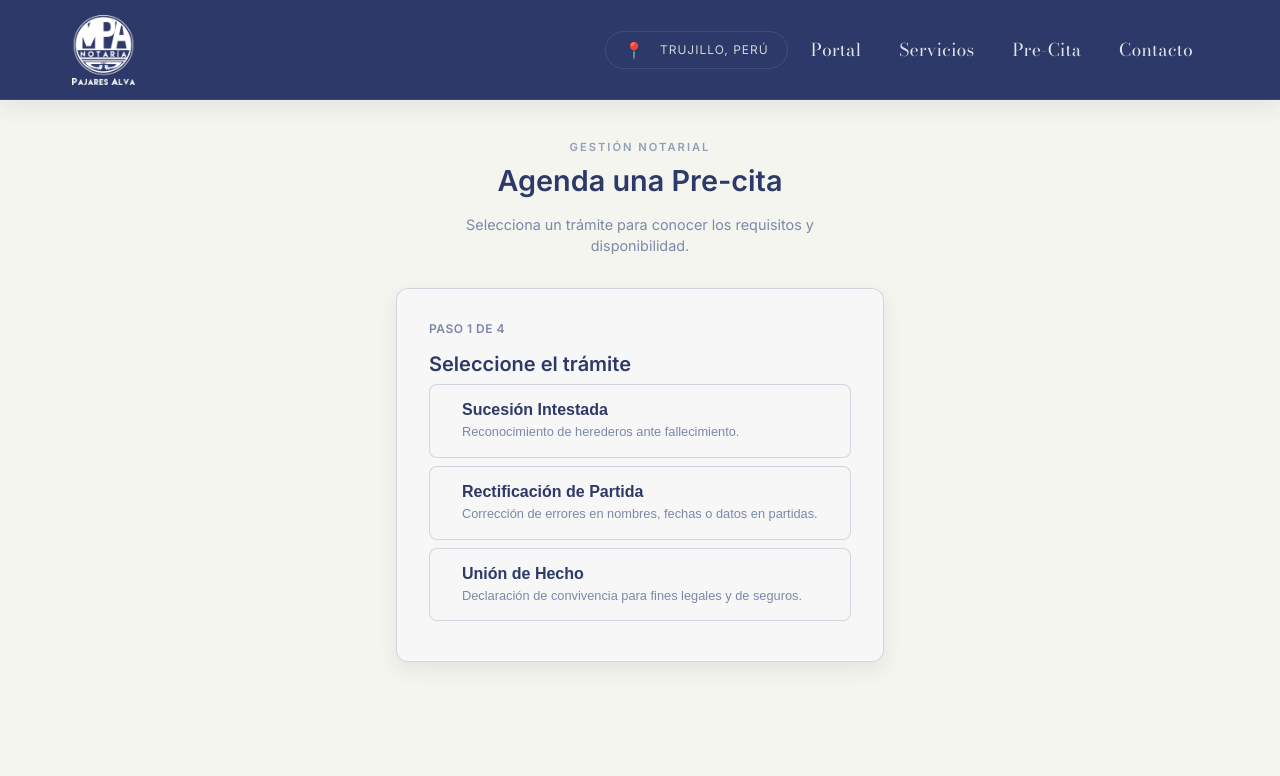
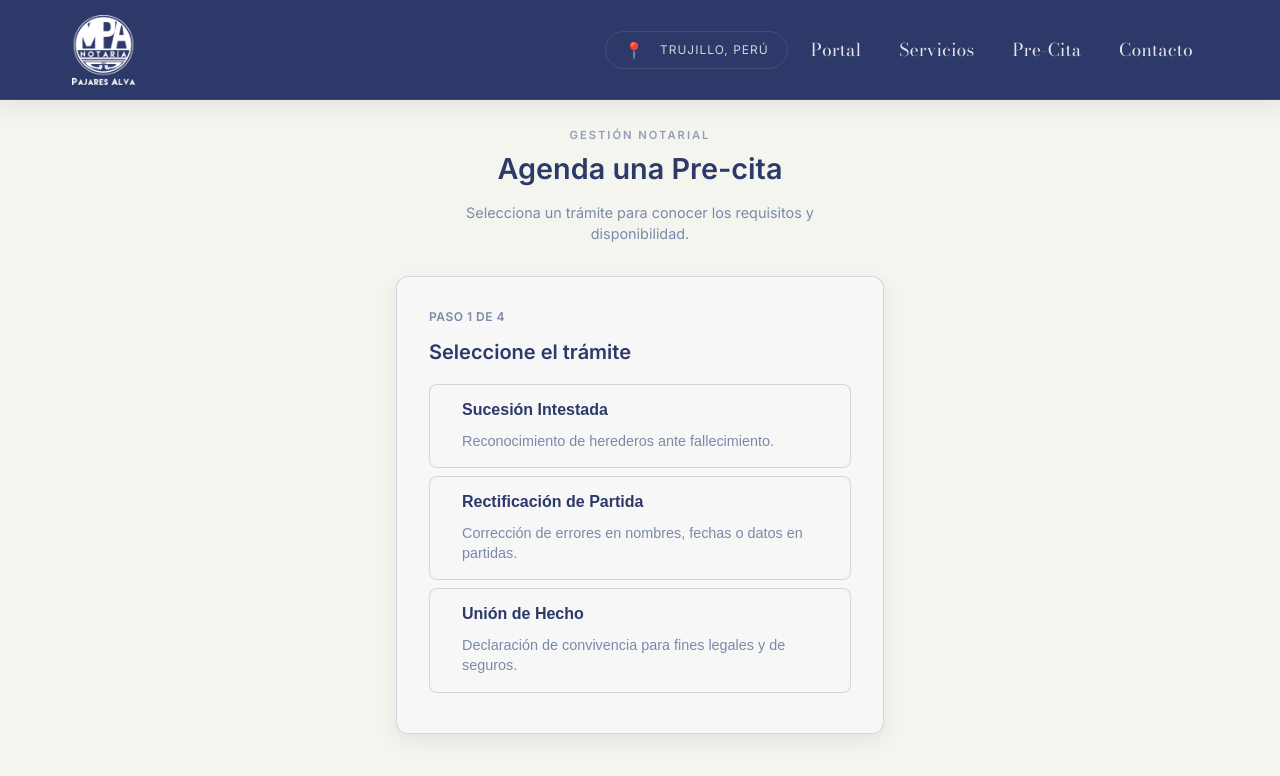
Before and after one commit to radiocat-fanzine/notaria-pajares-alva, a React (Vite) app: page / in a window 1280 px wide. Shown: the top 776 px of the page. Built offline with nearby package versions, Linux system fonts and the light colour scheme; no server answers.

Commit message:
css precita 5

```diff
--- a/src/styles/PreCita.css
+++ b/src/styles/PreCita.css
@@ -8,7 +8,7 @@
     flex-direction: column;
     align-items: center;
     background-color: var(--color-surface);
-    padding-top: 20px;
+    padding-top: var(--space-sm);
 }
 
 .bg-overlay {
@@ -108,11 +108,12 @@
     font-weight: 700;
     color: var(--color-primary);
     font-size: 1rem;
+    padding-bottom: var(--space-sm);
 }
 
 .service-desc {
     display: block;
-    font-size: 0.8rem;
+    font-size: 0.9rem;
     color: var(--color-primary-light);
     margin-top: 4px;
     line-height: 1.4;
@@ -337,13 +338,13 @@
 .step-title {
     color: var(--color-primary);
     font-size: 1.25rem;
-    margin-bottom: 0.5rem;
+    margin-bottom: 1.25rem;
 }
 
 .step-subtitle {
     color: var(--color-primary-light);
     font-size: 0.85rem;
-    margin-bottom: 1.5rem;
+    margin-bottom: 1.25rem;
 }
 
 .error-text {
```
